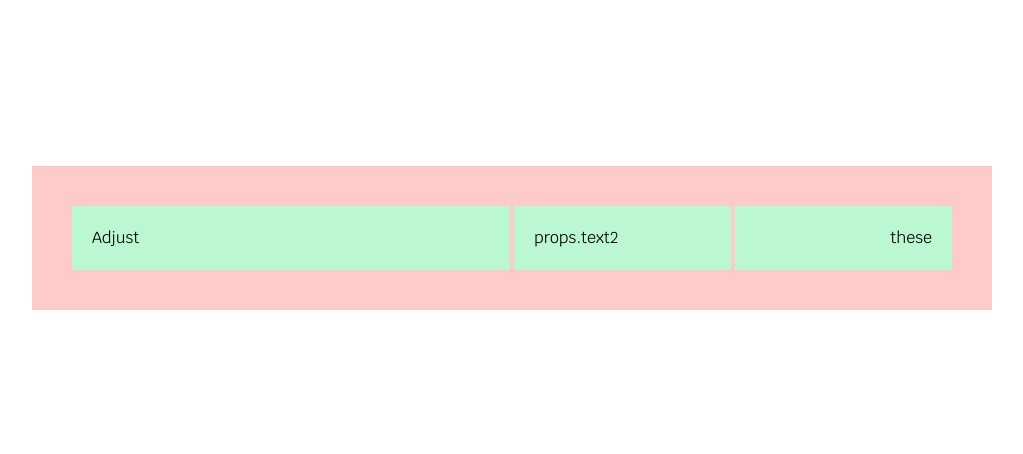
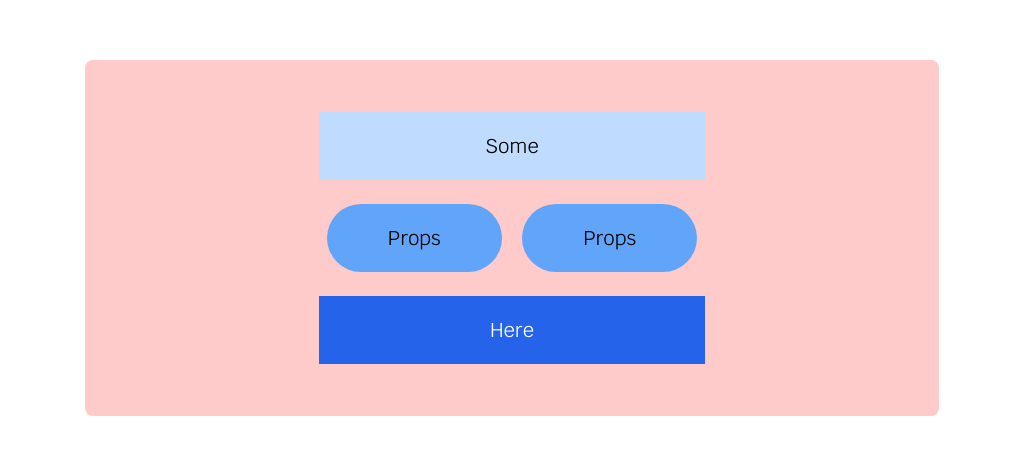
Before and after one commit to acm-ucr/leap-website, a Next.js app: page / in a window 1280 px wide. Shown: the part 162-616 px from the top of the page, without its empty margins (128-1151 px from the left). Built offline with nearby package versions, Linux system fonts and the light colour scheme.

Commit message:
Did FlexBox lesson

```diff
--- a/src/app/page.tsx
+++ b/src/app/page.tsx
@@ -3,7 +3,7 @@ import Example from "../components/Example";
 const Home = () => {
   return (
     <div className="flex h-screen w-screen items-center justify-center">
-      <Example text1="Adjust" text2="these" text3="Props" />
+      <Example text1="Some" text2="Props" text3="Here" />
     </div>
   );
 };
--- a/src/components/Example.tsx
+++ b/src/components/Example.tsx
@@ -1,11 +1,12 @@
 const Example = (props: { text1: string; text2: string; text3: string }) => {
   return (
-    <div className="flex w-3/4 items-center gap-1 bg-red-200 p-10">
-      <div className="w-1/2 bg-green-200 p-5 text-left">{props.text1}</div>
+    <div className="flex flex-col w-2/3 rounded-lg items-center gap-1 bg-red-200 p-10">
+      <div className="m-3 w-1/2 text-xl bg-blue-200 p-5 text-center">{props.text1}</div>
       <div className="flex w-1/2 flex-row gap-1">
-        <div className="w-full bg-green-200 p-5 text-left">props.text2</div>
-        <div className="w-full bg-green-200 p-5 text-right">{props.text2}</div>
+        <div className="m-2 w-full text-xl bg-blue-400 rounded-full p-5 text-center">{props.text2}</div>
+        <div className="m-2 w-full text-xl bg-blue-400 rounded-full p-5 text-center">{props.text2}</div>
       </div>
+      <div className="m-3 w-1/2 text-xl bg-blue-600 p-5 text-white text-center">{props.text3}</div>
       {/* Hint: Add another box/div here similarly to line 4 */}
     </div>
   );
```
